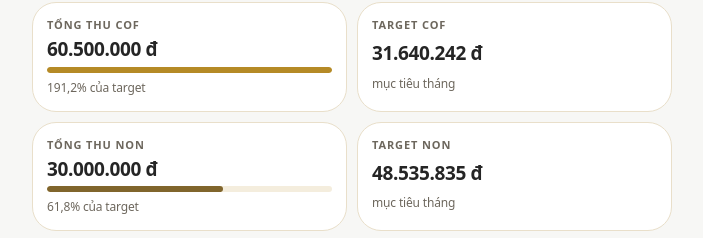
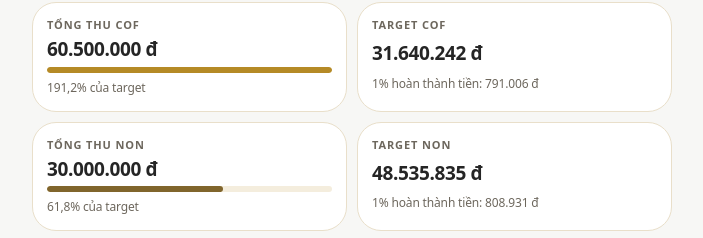
Before and after one commit to tohanh1/Hant, a plain HTML site: page index.html in a window 1280 px wide. Shown: the part 417-655 px from the top of the page, without its empty margins (288-991 px from the left). Drawn offline with Linux system fonts and the light colour scheme.

Commit message:
Show weighted 1-percent collection amount below COF and NON targets

```diff
--- a/index.html
+++ b/index.html
@@ -575,9 +575,9 @@ function ovHTML(){
   var tot6=o.cof+o.non,tg6=num(S.tCOF)+num(S.tNON);
   h+='<div class="bento">'+
    '<div class="bt c1"><small>Tổng thu COF</small><b>'+money(o.cof)+'</b>'+pg(o.pCof)+'<i>'+(S.tCOF>0?pct(o.pCof,1)+' của target':'chưa có target')+'</i></div>'+
-   '<div class="bt"><small>Target COF</small><b>'+money(S.tCOF)+'</b><i>mục tiêu tháng</i></div>'+
+   '<div class="bt"><small>Target COF</small><b>'+money(S.tCOF)+'</b><i>1% hoàn thành tiền: '+(S.tCOF>0?money(S.tCOF/40):'chưa có target')+'</i></div>'+
    '<div class="bt c2"><small>Tổng thu NON</small><b>'+money(o.non)+'</b>'+pg(o.pNon)+'<i>'+(S.tNON>0?pct(o.pNon,1)+' của target':'chưa có target')+'</i></div>'+
-   '<div class="bt"><small>Target NON</small><b>'+money(S.tNON)+'</b><i>mục tiêu tháng</i></div>'+
+   '<div class="bt"><small>Target NON</small><b>'+money(S.tNON)+'</b><i>1% hoàn thành tiền: '+(S.tNON>0?money(S.tNON/60):'chưa có target')+'</i></div>'+
    '<div class="bt"><small>Tổng thu (COF + NON)</small><b>'+money(tot6)+'</b>'+pg(tg6>0?tot6/tg6:0)+'<i>'+(tg6>0?pct(tot6/tg6,1)+' của target tổng':'chưa có target')+'</i></div>'+
    '<div class="bt"><small>Target tổng</small><b>'+money(tg6)+'</b><i>COF + NON</i></div>'+
    '<div class="bt c3"><small>NTU CIC OK</small><b>'+S.ntuOK+' / '+S.tNTU+' bộ</b>'+pg(o.pNtu)+'<i>'+pct(o.pNtu,1)+'</i></div>'+
```
